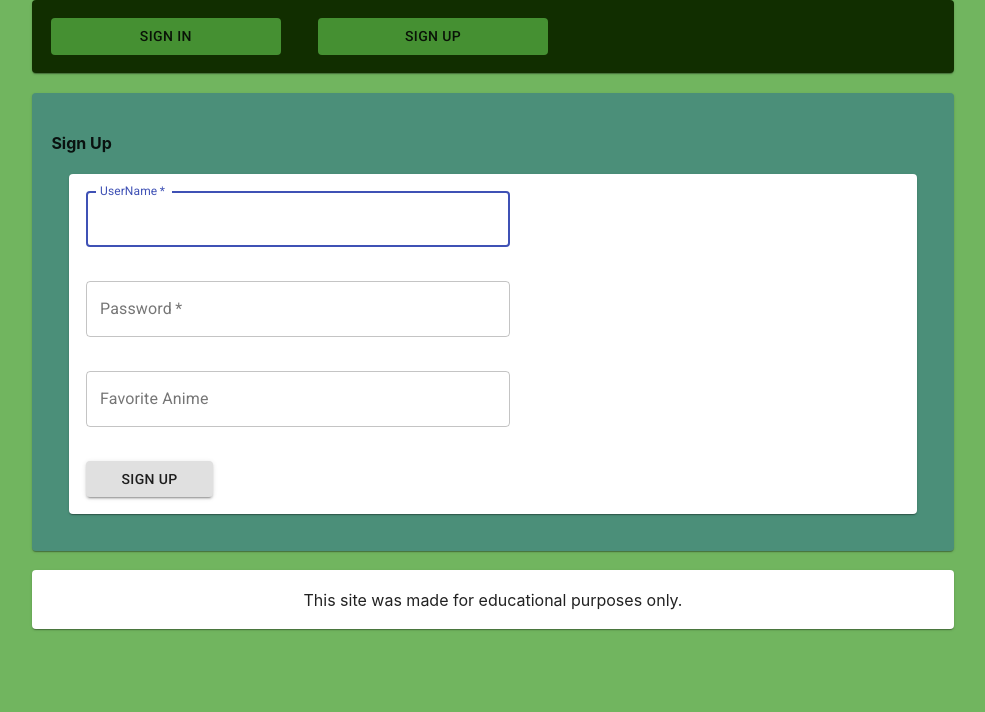
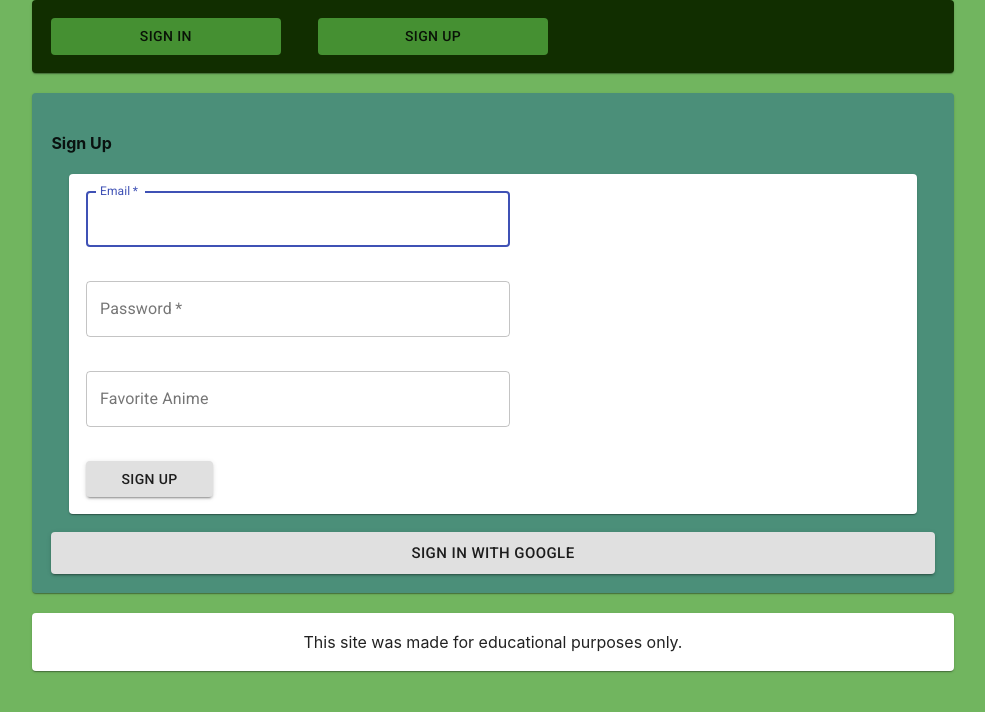
Before and after one commit to FehrIsFair/project1-animeapi, a React (Create React App) app: page /signup in a window 1280 px wide. Shown: the top 712 px of the page, without its empty margins (147-1132 px from the left). Built offline with nearby package versions, Linux system fonts and the light colour scheme; no server answers.

Commit message:
added createUserWithEmailAndPassword stuff

```diff
--- a/src/Authentication/Authentication.js
+++ b/src/Authentication/Authentication.js
@@ -10,6 +10,7 @@ const initialAuthState = {
   clickedAnime: "",
   login: () => {},
   logout: () => {},
+  signup: () => {},
   click: () => {},
   searchList: () => {},
   addFavorite: () => {},
@@ -67,6 +68,9 @@ const AuthProvider = ({ children }) => {
   };
   const signInWithEmailAndPassword = async (email, password) => {
     return firebase.auth().signInWithEmailAndPassword(email, password);
+  };
+  const createUserWithEmailAndPassword = async (email, password) => {
+    return firebase.auth().createUserWithEmailAndPassword(email, password);
   };
   const signInWithGoogle = () => {
     const provider = new firebase.auth.GoogleAuthProvider();
@@ -147,6 +151,7 @@ const AuthProvider = ({ children }) => {
         removeFavorite: favoriteListHandler,
         searchList: favoriteListSearcher,
         signInWithGoogle,
+        createUserWithEmailAndPassword,
         favoriteHandler: favoriteHandler,
         favorite: favorite,
         clicked: clicked,
--- a/src/Login/Login.js
+++ b/src/Login/Login.js
@@ -25,7 +25,7 @@ const Login = () => {
       <h4>Login</h4>
       <Formik
         initialValues={{
-          Username: "",
+          Email: "",
           Password: "",
           Submit: null,
         }}
--- a/src/Login/SignUp/SignUp.js
+++ b/src/Login/SignUp/SignUp.js
@@ -9,6 +9,16 @@ import { Authentication } from "../../Authentication/Authentication";
 const SignUp = () => {
   const authContext = useContext(Authentication);
   const history = useHistory();
+  const { createUserWithEmailAndPassword, signInWithGoogle } = authContext;
+
+  const handleGoogleClick = async () => {
+    try {
+      await signInWithGoogle();
+      history.push("/Search");
+    } catch (e) {
+      console.log(e);
+    }
+  };
 
   return (
     <Card id="login">
@@ -16,12 +26,12 @@ const SignUp = () => {
       <Card>
         <Formik
           initialValues={{
-            Username: "",
+            Email: "",
             Password: "",
             Submit: null,
           }}
           validationSchema={Yup.object().shape({
-            Username: Yup.string()
+            Email: Yup.string()
               .min(10, "Too short")
               .max(50, "Too long")
               .required("Must enter an email"),
@@ -33,13 +43,13 @@ const SignUp = () => {
           })}
           onSubmit={async (values, { setErrors, setStatus, setSubmitting }) => {
             try {
-              await authContext.login(
-                values.Username,
-                values.Password,
-                values.Favorite
+              await createUserWithEmailAndPassword(
+                values.Email,
+                values.Password
               );
+              authContext.favorteHandler(values.Favorite);
               history.push("/Search");
-              console.log(values.Username, values.Password);
+              console.log(values.Email, values.Email);
             } catch (err) {
               console.error(err);
             }
@@ -58,16 +68,16 @@ const SignUp = () => {
               <TextField
                 autoFocus
                 id="outlined-basic"
-                name="Username"
+                name="Email"
                 className="textfield"
-                label="UserName"
+                label="Email"
                 variant="outlined"
                 onChange={handleChange}
                 onBlur={handleBlur}
-                value={values.Username}
+                value={values.Email}
                 required
-                error={Boolean(touched.Username && errors.Username)}
-                helpertext={touched.Username && errors.Username}
+                error={Boolean(touched.Email && errors.Email)}
+                helpertext={touched.Email && errors.Email}
               />
               <TextField
                 id="outlined-basic"
@@ -106,6 +116,14 @@ const SignUp = () => {
           )}
         </Formik>
       </Card>
+      <Button
+        fullWidth
+        onClick={handleGoogleClick}
+        size="large"
+        variant="contained"
+      >
+        Sign in With Google
+      </Button>
     </Card>
   );
 };
```
